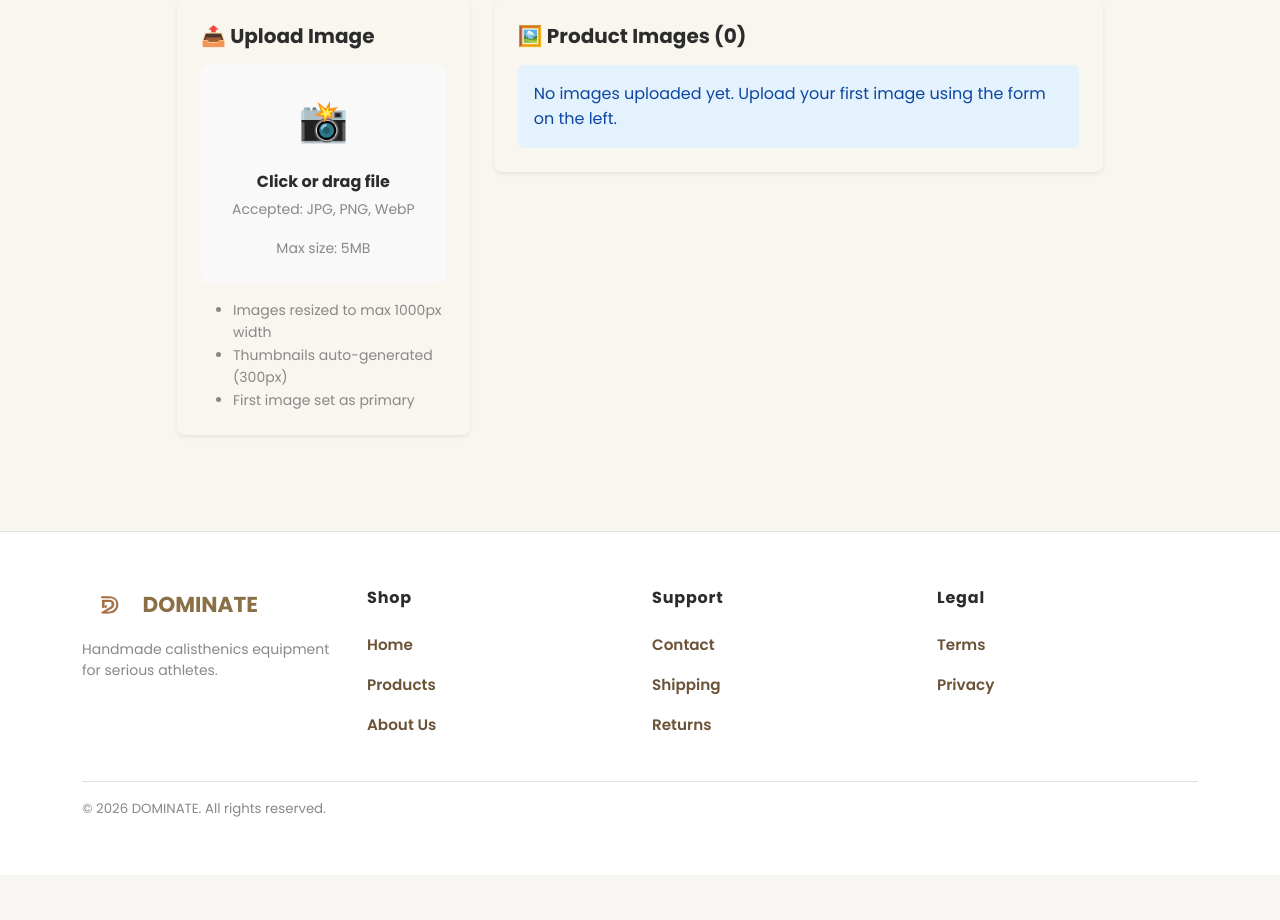
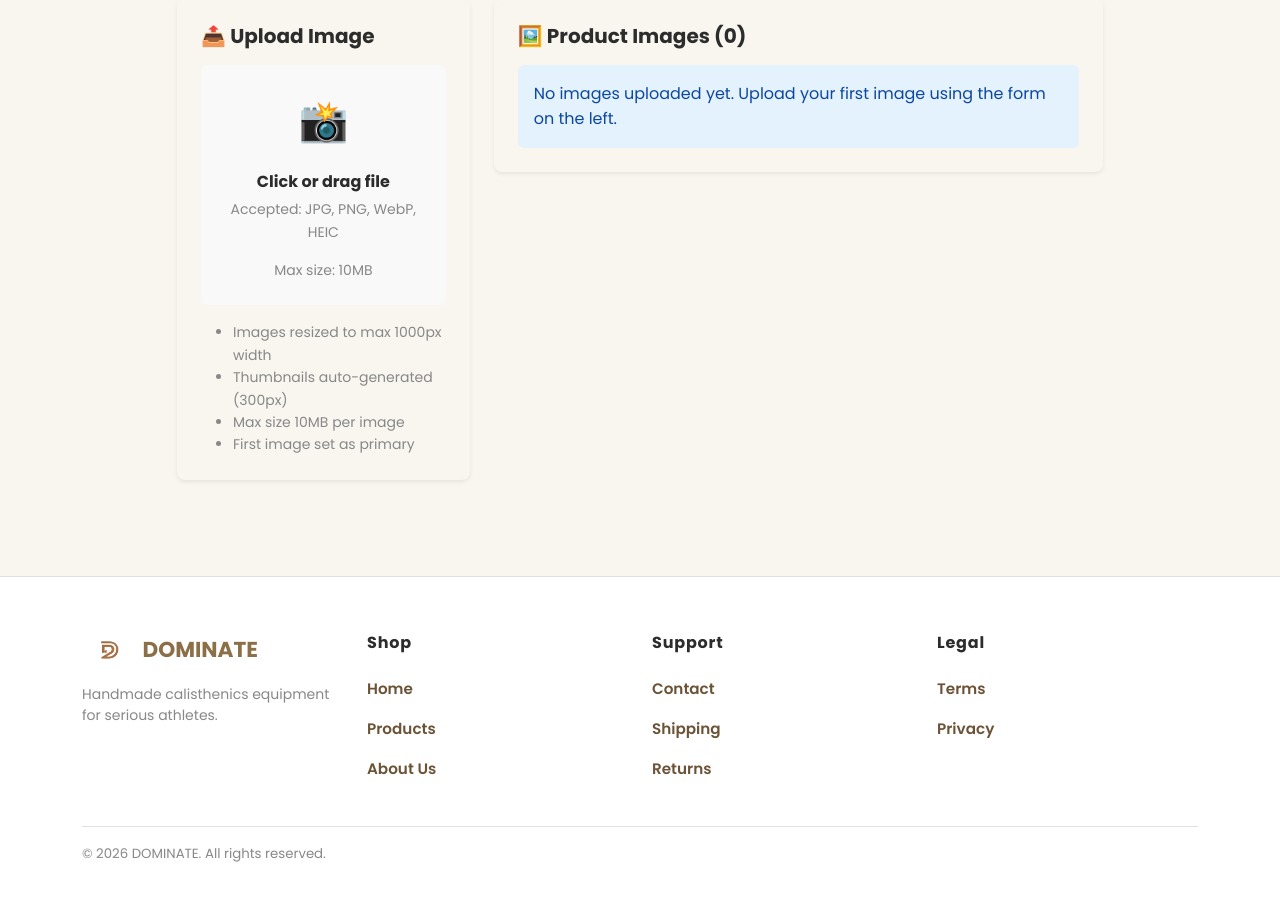
Before and after one commit to Sam15246/fitness-brand-dominate, a Python web app: template app/templates/admin/product_images.html in a window 1280 px wide. Shown: the part 214-1134 px from the top of the page. Before the commit the page ends 1031 px from the top, so only its background shows below. Run offline with Jinja, Linux system fonts and the light colour scheme; the template is opened without the code that fills it, so the values that code supplies are empty.

Commit message:
Support HEIC uploads and increase image size limit

```diff
--- a/app/templates/admin/product_images.html
+++ b/app/templates/admin/product_images.html
@@ -26,8 +26,8 @@
                                 <div id="uploadPlaceholder">
                                     <div style="font-size: 2.5rem; margin-bottom: 1rem;">📸</div>
                                     <p class="mb-1"><strong>Click or drag file</strong></p>
-                                    <p class="text-muted small mb-3">Accepted: JPG, PNG, WebP</p>
-                                    <p class="text-muted small mb-0">Max size: 5MB</p>
+                                    <p class="text-muted small mb-3">Accepted: JPG, PNG, WebP, HEIC</p>
+                                    <p class="text-muted small mb-0">Max size: 10MB</p>
                                 </div>
                                 <div id="uploadProgress" style="display: none;">
                                     <div class="spinner-border mb-2" role="status">
@@ -37,7 +37,7 @@
                                 </div>
                             </div>
 
-                            <input type="file" id="imageInput" accept=".jpg,.jpeg,.png,.webp" style="display: none;">
+                            <input type="file" id="imageInput" accept=".jpg,.jpeg,.png,.webp,.heic,.heif" style="display: none;">
 
                             <div id="uploadError" class="alert alert-danger mt-3" style="display: none;"></div>
 
@@ -45,6 +45,7 @@
                                 <ul class="mb-0">
                                     <li>Images resized to max 1000px width</li>
                                     <li>Thumbnails auto-generated (300px)</li>
+                                    <li>Max size 10MB per image</li>
                                     <li>First image set as primary</li>
                                 </ul>
                             </div>
--- a/app/utils/image_handler.py
+++ b/app/utils/image_handler.py
@@ -29,12 +29,13 @@ import os
 import uuid
 from pathlib import Path
 from PIL import Image
+from pillow_heif import register_heif_opener
 from werkzeug.utils import secure_filename
 from flask import current_app
 
 # Configuration
-ALLOWED_EXTENSIONS = {'jpg', 'jpeg', 'png', 'webp'}
-MAX_FILE_SIZE_MB = 5
+ALLOWED_EXTENSIONS = {'jpg', 'jpeg', 'png', 'webp', 'heic', 'heif'}
+MAX_FILE_SIZE_MB = 10
 MAX_FILE_SIZE_BYTES = MAX_FILE_SIZE_MB * 1024 * 1024
 MAX_IMAGE_WIDTH = 1000
 THUMBNAIL_WIDTH = 300
@@ -64,6 +65,7 @@ class ImageUploadHandler:
 
     def __init__(self):
         """Initialize image handler."""
+        register_heif_opener()
         self.base_path = self._get_base_path()
         self.original_dir = os.path.join(self.base_path, 'static', 'images', 'original')
         self.thumbnail_dir = os.path.join(self.base_path, 'static', 'images', 'thumbnails')
--- a/requirements.txt
+++ b/requirements.txt
@@ -7,3 +7,4 @@ python-dotenv==1.0.0
 gunicorn==21.2.0
 psycopg2-binary==2.9.7
 Pillow==10.0.0
+pillow-heif==0.17.0
```
